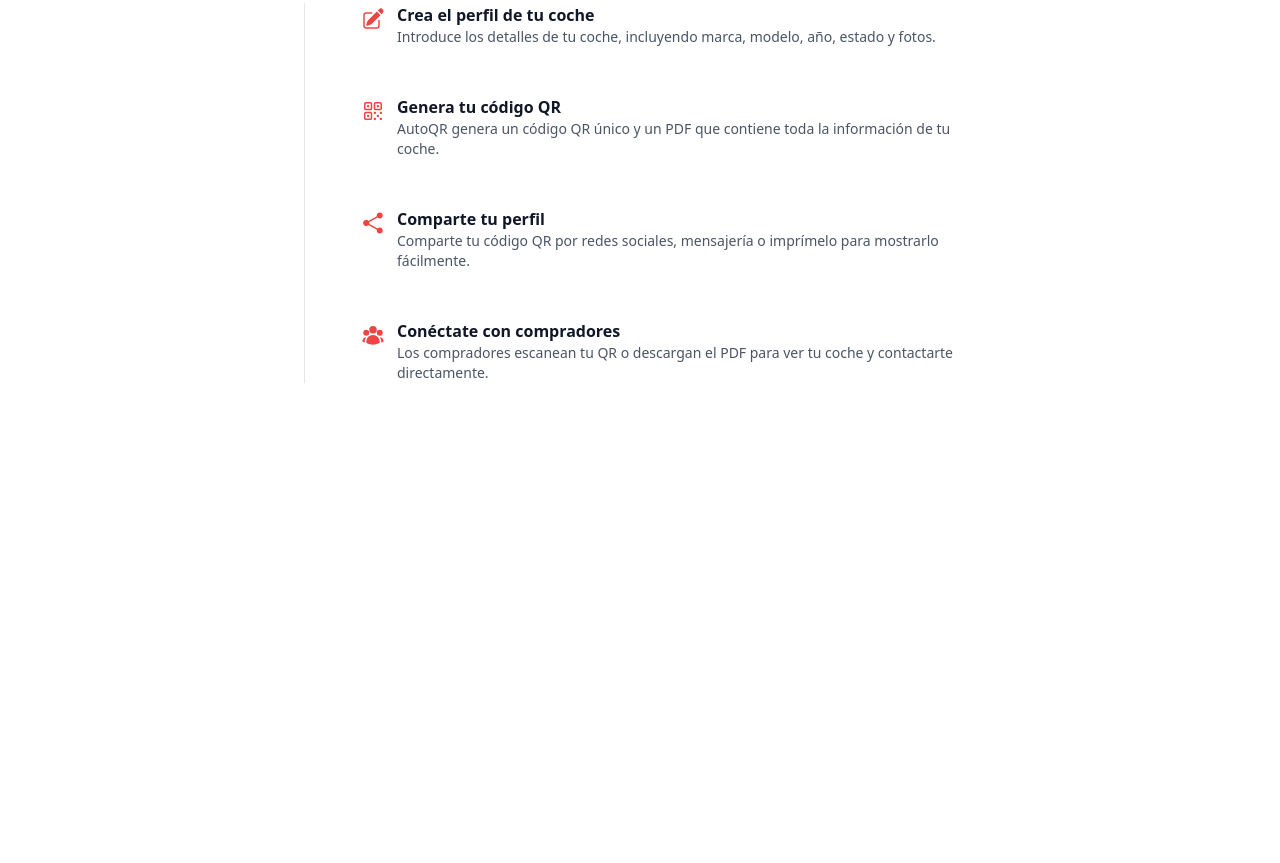
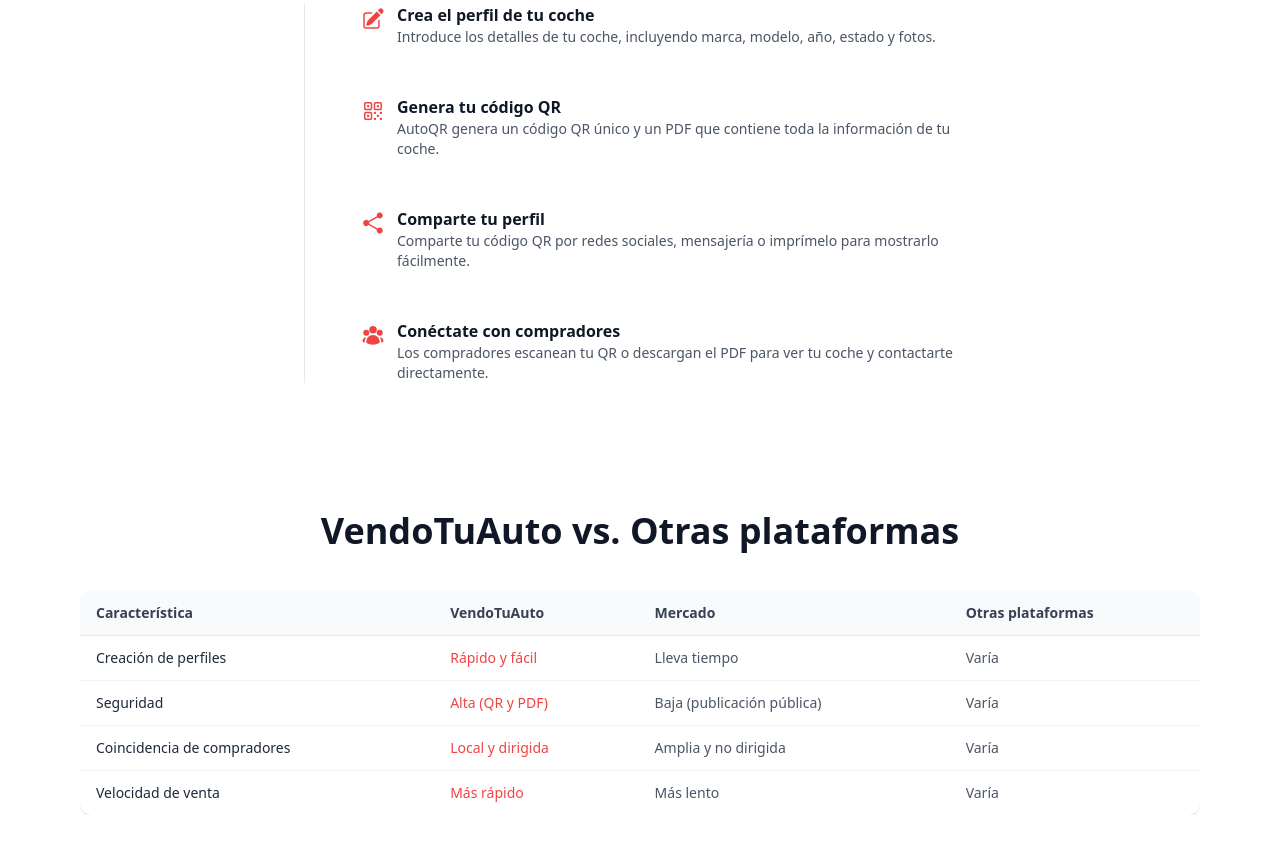
Before and after one commit to jc-group/vendotuauto-landing, an Astro site: page / in a window 1280 px wide. Shown: the part 1369-2232 px from the top of the page. Before the commit the page ends 1832 px from the top, so only its background shows below. Built offline with nearby package versions, Linux system fonts and the light colour scheme; Astro itself is replaced by a stand-in of ours.

Commit message:
feat: add ComparisonTable component to compare VendoTuAuto with other platforms

```diff
--- /dev/null
+++ b/src/components/ComparisonTable.astro
@@ -0,0 +1,52 @@
+---
+// Tabla comparativa entre VendoTuAuto y otras plataformas
+---
+
+<section class="py-12 bg-white">
+  <div class="max-w-6xl mx-auto px-4">
+    <h2 class="text-2xl md:text-4xl font-bold text-gray-900 mb-6 md:mb-10 text-center">
+      VendoTuAuto vs. Otras plataformas
+    </h2>
+
+    <div class="overflow-x-auto">
+      <table
+        class="min-w-full text-sm text-left border-collapse rounded-xl overflow-hidden shadow-sm"
+      >
+        <thead>
+          <tr class="bg-gray-50 text-gray-700 font-semibold">
+            <th class="px-4 py-3 border-b border-gray-200 whitespace-nowrap">Característica</th>
+            <th class="px-4 py-3 border-b border-gray-200 whitespace-nowrap">VendoTuAuto</th>
+            <th class="px-4 py-3 border-b border-gray-200 whitespace-nowrap">Mercado</th>
+            <th class="px-4 py-3 border-b border-gray-200 whitespace-nowrap">Otras plataformas</th>
+          </tr>
+        </thead>
+        <tbody class="text-gray-600">
+          <tr class="border-t border-gray-100">
+            <td class="px-4 py-3 font-medium text-gray-800">Creación de perfiles</td>
+            <td class="px-4 py-3 text-[#EF4444]">Rápido y fácil</td>
+            <td class="px-4 py-3">Lleva tiempo</td>
+            <td class="px-4 py-3">Varía</td>
+          </tr>
+          <tr class="border-t border-gray-100">
+            <td class="px-4 py-3 font-medium text-gray-800">Seguridad</td>
+            <td class="px-4 py-3 text-[#EF4444]">Alta (QR y PDF)</td>
+            <td class="px-4 py-3">Baja (publicación pública)</td>
+            <td class="px-4 py-3">Varía</td>
+          </tr>
+          <tr class="border-t border-gray-100">
+            <td class="px-4 py-3 font-medium text-gray-800">Coincidencia de compradores</td>
+            <td class="px-4 py-3 text-[#EF4444]">Local y dirigida</td>
+            <td class="px-4 py-3">Amplia y no dirigida</td>
+            <td class="px-4 py-3">Varía</td>
+          </tr>
+          <tr class="border-t border-gray-100">
+            <td class="px-4 py-3 font-medium text-gray-800">Velocidad de venta</td>
+            <td class="px-4 py-3 text-[#EF4444]">Más rápido</td>
+            <td class="px-4 py-3">Más lento</td>
+            <td class="px-4 py-3">Varía</td>
+          </tr>
+        </tbody>
+      </table>
+    </div>
+  </div>
+</section>
--- a/src/pages/index.astro
+++ b/src/pages/index.astro
@@ -1,9 +1,9 @@
 ---
-
 import Benefits from '@components/Benefits.astro';
 import Header from '@components/Header.astro';
 import HeroSection from '@components/HeroSection.astro';
 import HowItWorks from '@components/HowItWorks.astro';
+import ComparisonTable from '@components/ComparisonTable.astro';
 import Layout from '@layouts/Layout.astro';
 
 // Welcome to Astro! Wondering what to do next? Check out the Astro documentation at https://docs.astro.build
@@ -16,5 +16,6 @@
     <HeroSection />
     <Benefits />
     <HowItWorks />
+    <ComparisonTable />
   </main>
 </Layout>
```
